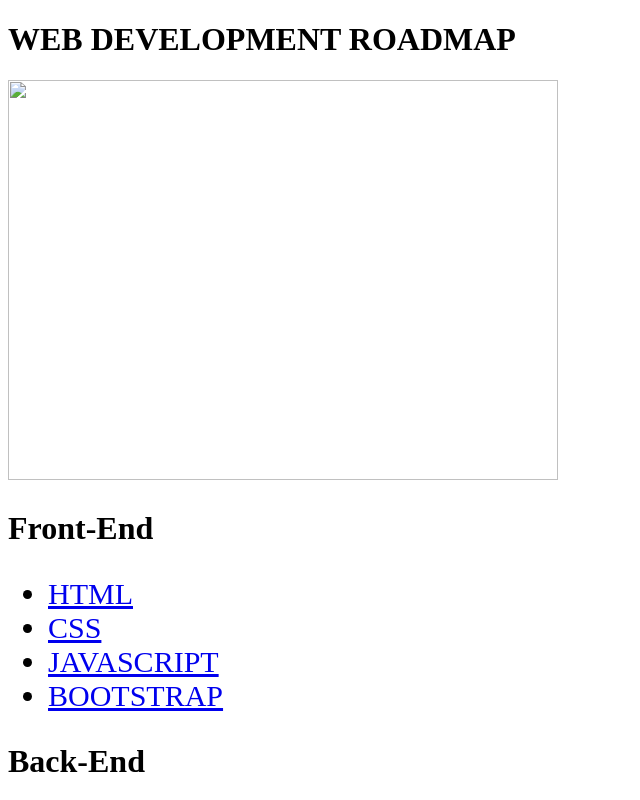
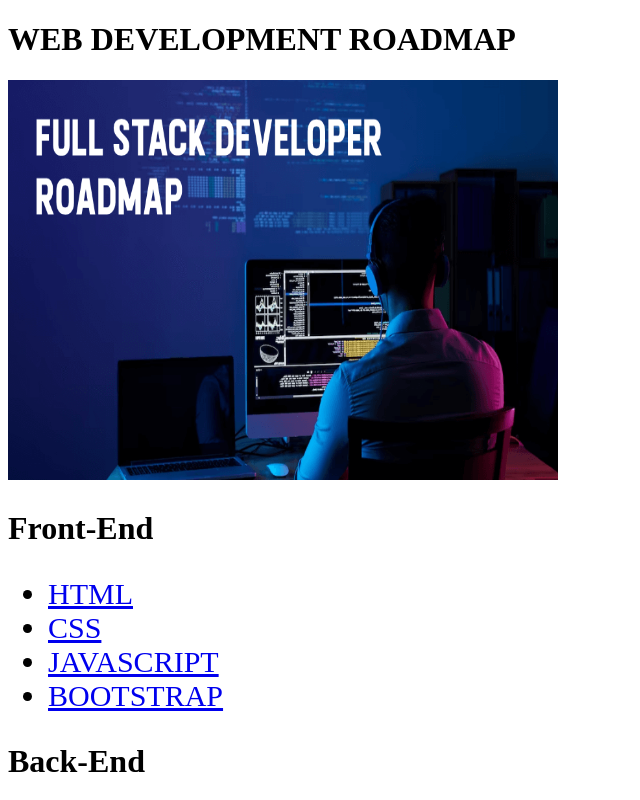
Before and after one commit to Nisha-44/Web-Development, a plain HTML site: page index.html in a window 1280 px wide. Shown: the top 800 px of the page, without its empty margins (0-640 px from the left). Drawn offline with Linux system fonts and the light colour scheme; the site is published under a folder, as on GitHub Pages, so addresses that start at the root find nothing.

Commit message:
Update index.html

```diff
--- a/index.html
+++ b/index.html
@@ -8,7 +8,7 @@
 
 <body>
     <h1>WEB DEVELOPMENT ROADMAP</h1>
-    <img src="/roadmap.png" height="400" width="550">
+    <img src="roadmap.png" height="400" width="550">
 
 
 <h2 style="font-family: 'Times New Roman'; font-size: 32px;"><strong>Front-End</strong></h2>
```
